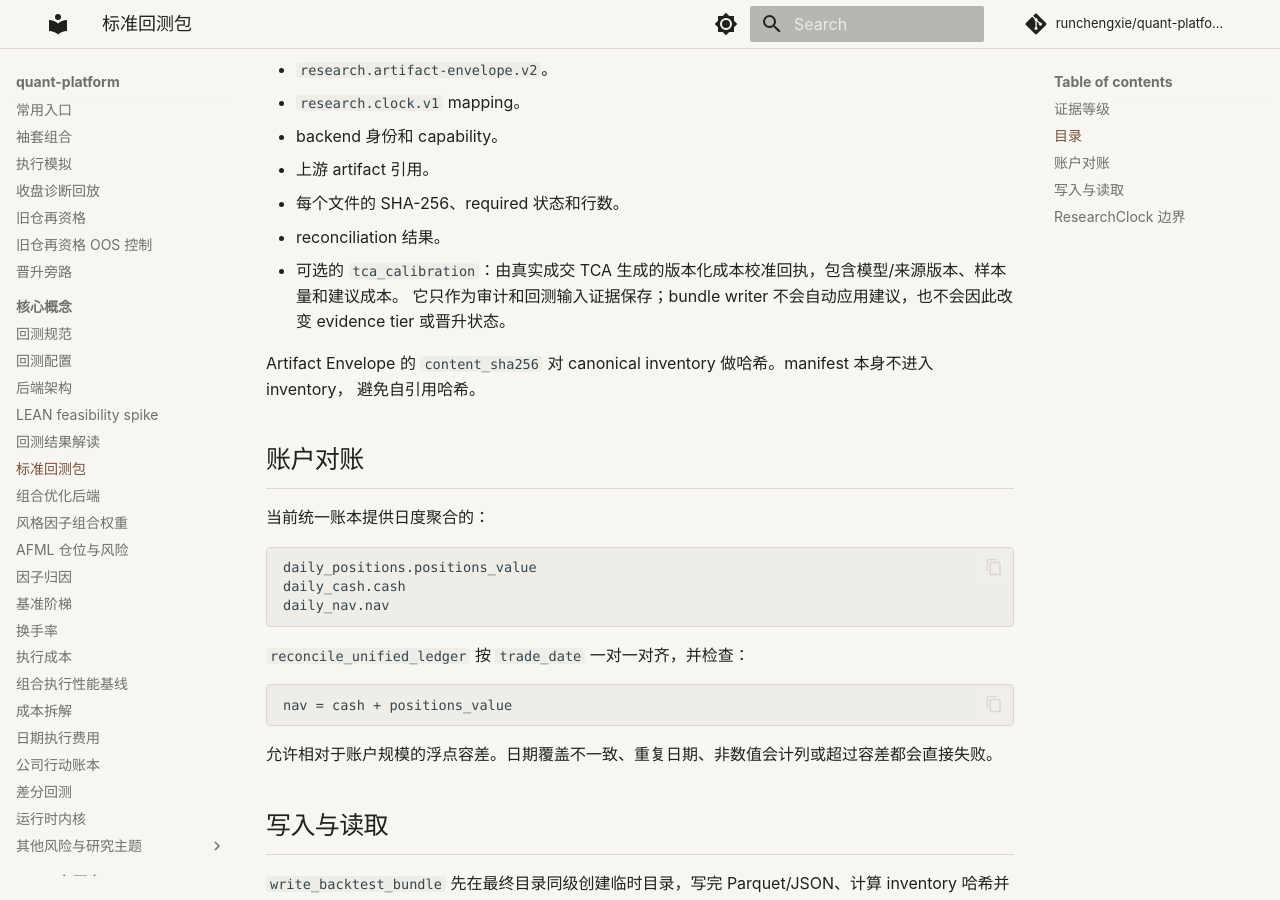
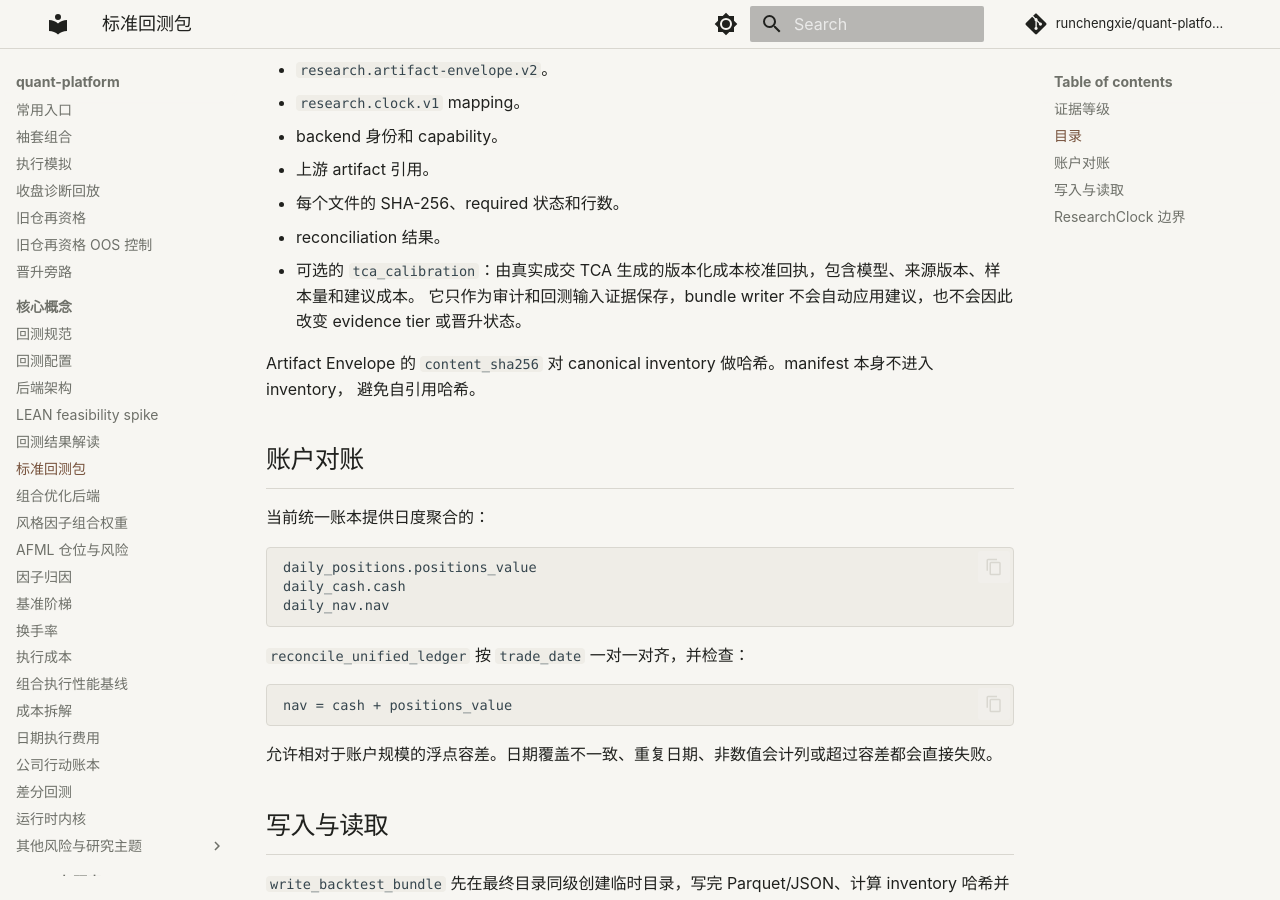
Before and after one commit to runchengxie/quant-platform, an MkDocs documentation site: the page built from docs/concepts/canonical-backtest-bundle.md, in a window 1280 px wide and 900 px high, scrolled down 1015 px. Built offline with MkDocs 1.6.1 and Material for MkDocs 9.7.7, drawn with Linux system fonts in a browser that asks for light colours; comment, search, counter and statistics services are not loaded.

```diff
--- a/docs/concepts/canonical-backtest-bundle.md
+++ b/docs/concepts/canonical-backtest-bundle.md
@@ -42,8 +42,8 @@ backtest_result/
 - 上游 artifact 引用。
 - 每个文件的 SHA-256、required 状态和行数。
 - reconciliation 结果。
-- 可选的 `tca_calibration`：由真实成交 TCA 生成的版本化成本校准回执，包含模型/来源版本、样本量和建议成本。
-  它只作为审计和回测输入证据保存；bundle writer 不会自动应用建议，也不会因此改变 evidence tier 或晋升状态。
+- 可选的 `tca_calibration`：由真实成交 TCA 生成的版本化成本校准回执，包含模型、来源版本、样本量和建议成本。
+  它只作为审计和回测输入证据保存，bundle writer 不会自动应用建议，也不会因此改变 evidence tier 或晋升状态。
 
 Artifact Envelope 的 `content_sha256` 对 canonical inventory 做哈希。manifest 本身不进入 inventory，
 避免自引用哈希。
```
